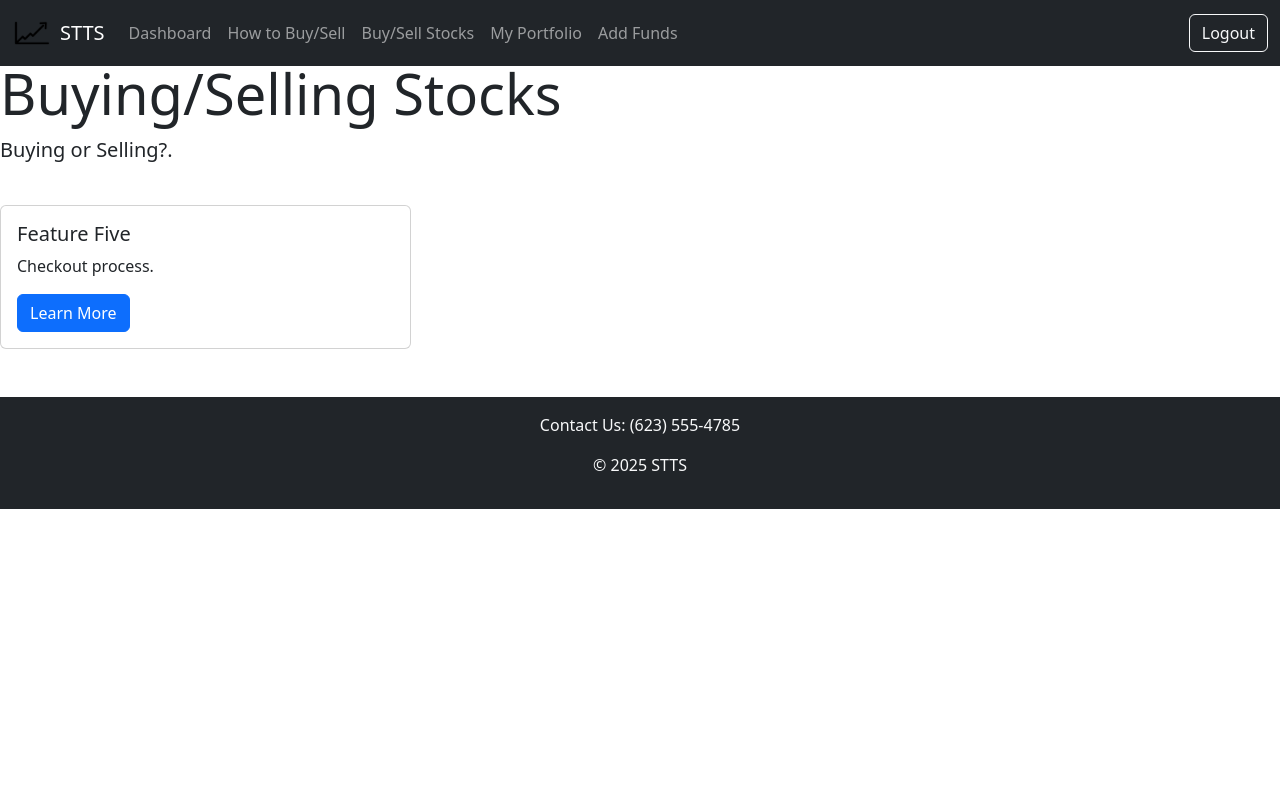
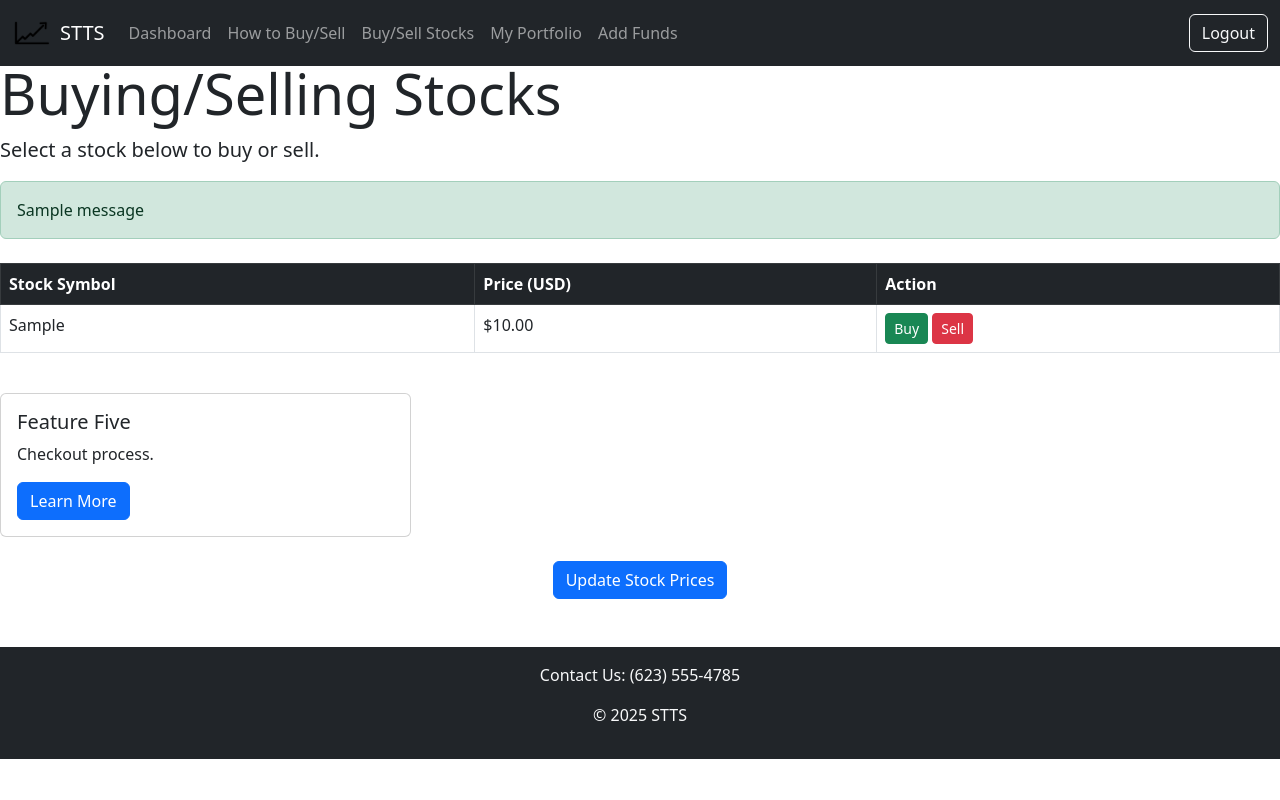
Before and after one commit to ivazqu10/Stocks, a Flask app: page /buy_sell_stock in a window 1280 px wide. Run offline with Flask 3, Linux system fonts and the light colour scheme; a user stored in the database is signed in; tables that the repository leaves empty hold one stand-in row (values such as "Sample post"); one stand-in notice (Sample message) is shown.

Commit message:
modified app.py and buy_sell
Added a random stock generator that pulls real stock prices from Yahoo Finance. Edited buy and sell stock html to show random stock generator.

```diff
--- a/app.py
+++ b/app.py
@@ -3,17 +3,18 @@ from flask_sqlalchemy import SQLAlchemy
 from flask_login import LoginManager, UserMixin, login_user, logout_user, login_required, current_user
 from werkzeug.security import generate_password_hash, check_password_hash
 import os
+import yfinance as yf
+import datetime
 from functools import wraps
 
 app = Flask(__name__)
 
-# Database configuration
-app.config['SQLALCHEMY_DATABASE_URI'] = 'mysql+pymysql://root:Jaman3240@localhost/stock_db'
+app.config['SQLALCHEMY_DATABASE_URI'] = 'mysql+pymysql://root:67mustang@localhost/user_log'
 app.config['SQLALCHEMY_TRACK_MODIFICATIONS'] = False
 app.config['SECRET_KEY'] = os.getenv("SECRET_KEY", 'your_secret_key_here')
 
-# Initialize extensions
 db = SQLAlchemy(app)
+
 login_manager = LoginManager()
 login_manager.init_app(app)
 login_manager.login_view = "login"
@@ -24,8 +25,51 @@ class User(UserMixin, db.Model):
     password = db.Column(db.String(256), nullable=False)
     role = db.Column(db.String(50), default="user", nullable=False)
 
+class StockPrice(db.Model):
+    id = db.Column(db.Integer, primary_key=True)
+    symbol = db.Column(db.String(10), nullable=False)
+    price = db.Column(db.Float, nullable=False)
+    timestamp = db.Column(db.DateTime, default=datetime.datetime.utcnow)
+
+    def __repr__(self):
+        return f"<Stock {self.symbol}: ${self.price}>"
+
 with app.app_context():
     db.create_all()
+
+def fetch_stock_prices(stock_symbols):
+    stock_objects = []
+    for stock in stock_symbols:
+        try:
+            ticker = yf.Ticker(stock)
+            latest_price = ticker.info.get("regularMarketPrice")
+
+            if latest_price is not None:
+                stock_objects.append(StockPrice(symbol=stock, price=latest_price))
+                print(f"Stored {stock}: ${latest_price:.2f} in database")
+            else:
+                print(f"No market price available for {stock}")
+
+        except Exception as e:
+            print(f"Error fetching {stock}: {e}")
+
+    if stock_objects:
+        db.session.bulk_save_objects(stock_objects)
+        db.session.commit()
+
+@app.route('/update_stocks')
+@login_required
+def update_stocks():
+    stock_symbols = ["AAPL", "TSLA", "GOOG"]
+    fetch_stock_prices(stock_symbols)
+    flash("Stock prices updated successfully!", "success")
+    return redirect(url_for('buy_sell_stock'))
+
+@app.route('/buy_sell_stock')
+@login_required
+def buy_sell_stock():
+    stocks = StockPrice.query.order_by(StockPrice.timestamp.desc()).limit(10).all()
+    return render_template('buy_sell_stock.html', stocks=stocks)
 
 @login_manager.user_loader
 def load_user(user_id):
@@ -67,8 +111,6 @@ def login():
         if user and check_password_hash(user.password, password):
             login_user(user)
             flash("Login successful!", "success")
-
-            # Check the user's role and redirect accordingly
             if user.role == 'admin':
                 return redirect(url_for('admin_dashboard'))
             else:
@@ -91,11 +133,6 @@ def portfolio():
 @login_required
 def instructions_page():
     return render_template('instructions_page.html')
-
-@app.route('/buy_sell_stock')
-@login_required
-def buy_sell_stock():
-    return render_template('buy_sell_stock.html')
 
 @app.route('/funds')
 @login_required
--- a/templates/buy_sell_stock.html
+++ b/templates/buy_sell_stock.html
@@ -5,42 +5,72 @@
 {% block content %}
 
 <div class="row">
-
     <div class="col-md-12">
-
         <h1 class="display-4">Buying/Selling Stocks</h1>
-
-        <p class="lead">Buying or Selling?.</p>
-
+        <p class="lead">Select a stock below to buy or sell.</p>
+    </div>
 </div>
 
+<!-- Flash Messages -->
+{% with messages = get_flashed_messages() %}
+    {% if messages %}
+        <div class="alert alert-success">
+            {{ messages[0] }}
+        </div>
+    {% endif %}
+{% endwith %}
+
+<!-- Stock List -->
+<div class="row mt-4">
+    <div class="col-md-12">
+        <table class="table table-bordered table-hover">
+            <thead class="table-dark">
+                <tr>
+                    <th>Stock Symbol</th>
+                    <th>Price (USD)</th>
+                    <th>Action</th>
+                </tr>
+            </thead>
+            <tbody>
+                {% for stock in stocks %}
+                <tr>
+                    <td>{{ stock.symbol }}</td>
+                    <td>${{ "%.2f"|format(stock.price) }}</td>
+                    <td>
+                        <button class="btn btn-success btn-sm" onclick="tradeStock('{{ stock.symbol }}', 'buy')">Buy</button>
+                        <button class="btn btn-danger btn-sm" onclick="tradeStock('{{ stock.symbol }}', 'sell')">Sell</button>
+                    </td>
+                </tr>
+                {% endfor %}
+            </tbody>
+        </table>
+    </div>
 </div>
 
-<!-- Example Bootstrap Components -->
-
+<!-- Checkout Feature Card -->
 <div class="row mt-4">
-
-    <!-- Card Example -->
-
     <div class="col-md-4">
-
         <div class="card">
-
             <div class="card-body">
-
                 <h5 class="card-title">Feature Five</h5>
-
                 <p class="card-text">Checkout process.</p>
-
                 <a href="#" class="btn btn-primary">Learn More</a>
-
+            </div>
+        </div>
+    </div>
 </div>
 
+<!-- Update Stock Prices Button -->
+<div class="row mt-4">
+    <div class="col-md-12 text-center">
+        <a href="{{ url_for('update_stocks') }}" class="btn btn-primary">Update Stock Prices</a>
+    </div>
 </div>
 
-    </div>
-
-
-</div>
+<script>
+    function tradeStock(symbol, action) {
+        alert(`You chose to ${action.toUpperCase()} ${symbol}`);
+    }
+</script>
 
 {% endblock %}
```
Lines whose indentation alone changed are shown as unchanged.
